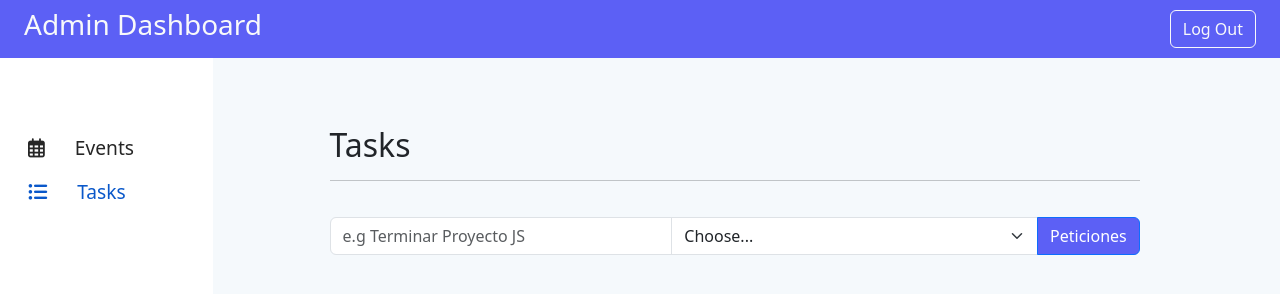
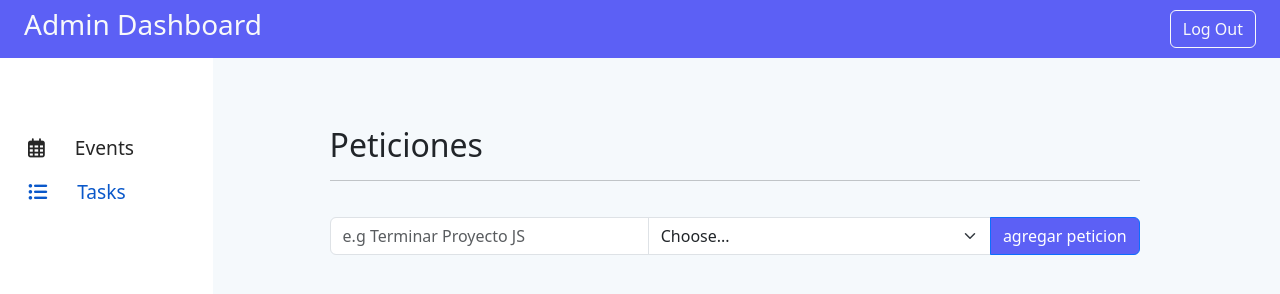
Before and after one commit to chrisbmx20/sistema-permiso-computadora, a website: page public/admin.html in a window 1280 px wide. Both pictures are taken after a click on the link "Tasks". Drawn offline with nearby package versions, Linux system fonts and the light colour scheme.

Commit message:
primer commit

```diff
--- a/public/admin.html
+++ b/public/admin.html
@@ -49,7 +49,7 @@
                               <input type="date" id="eventDate" placeholder="24/07/2024" class="form-control">
                             </div>
                             <div class="col col-xl-2 px-1">
-                                <button class="btn btn-primary w-100" type="button" id="addEvent"><i class="fa-solid fa-plus"></i><span class="add-button-text">Add Event</span></button>
+                                <button class="btn btn-primary w-100" type="button" id="addEvent"><i class="fa-solid fa-plus"></i><span class="add-button-text">Agregar Usuario</span></button>
                               </div>
                           </div>
 
@@ -61,7 +61,7 @@
                     </div>
                 </div>
                 <div id="tasks" class="events">
-                    <h2>Tasks</h2>
+                    <h2>Peticiones</h2>
                     <hr>
 
                     <div class="form-container input-group py-20 ">
@@ -72,7 +72,7 @@
                           <option value="medium">Medium</option>
                           <option value="high">High</option>
                         </select>
-                        <button class="btn btn-primary" type="button" id="addTask">Peticiones</button>
+                        <button class="btn btn-primary" type="button" id="addTask">agregar peticion</button>
                     </div>
 
                     <ul id="task-list" class="">
```
